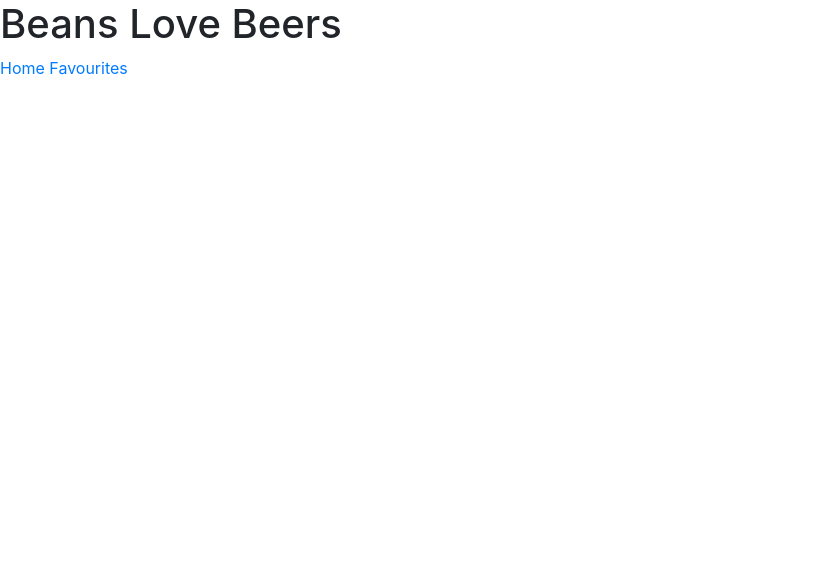
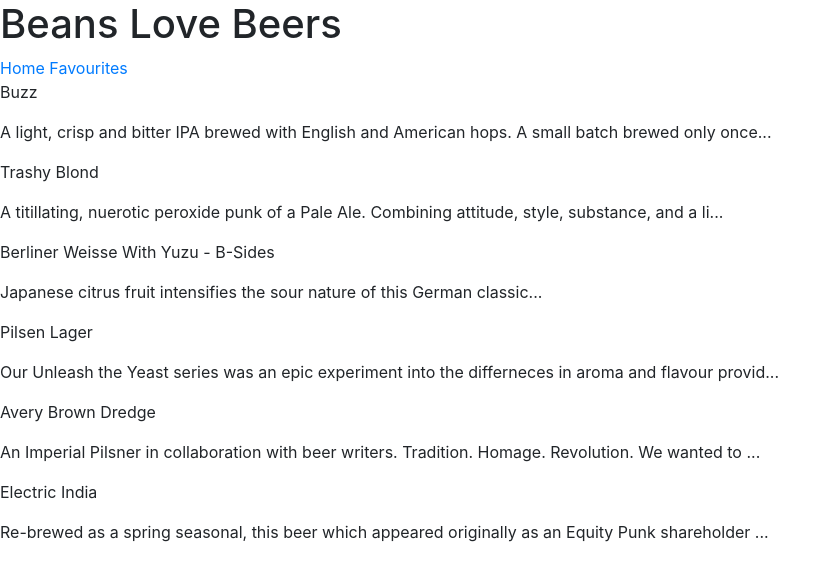
Before and after one commit to Nancy4510/BeansLoveBeers-Client, a website built with webpack: page index.html in a window 1280 px wide. Shown: the whole page, without its empty margins (0-831 px from the left). Built offline with nearby package versions, Linux system fonts and the light colour scheme.

Commit message:
Modifying the index.htlm file
Continuing to modify the html file

```diff
--- a/index.html
+++ b/index.html
@@ -17,5 +17,48 @@
         <a href="#">Home</a>
         <a href="#">Favourites</a>
       </nav>
+
+      <div class="buzz">
+        <section id = 'buzz'>
+          <p>Buzz</p>
+            <p>A light, crisp and bitter IPA brewed with English and American hops. A small batch brewed only once...</p>
+        </section>
+      </div>
+
+      <div class="trashy-blonde">
+        <section id = 'trashy-blonde'>
+          <p>Trashy Blond</p>
+            <p>A titillating, nuerotic peroxide punk of a Pale Ale. Combining attitude, style, substance, and a li...</p>
+        </section>
+      </div>
+
+      <div class="berliner">
+        <section id = 'berliner'>
+          <p>Berliner Weisse With Yuzu - B-Sides</p>
+            <p>Japanese citrus fruit intensifies the sour nature of this German classic...</p>
+        </section>
+      </div>
+
+      <div class="pilsen-lager">
+        <section id = 'pilsen-lager'>
+          <p>Pilsen Lager</p>
+            <p>Our Unleash the Yeast series was an epic experiment into the differneces in aroma and flavour provid...</p>
+        </section>
+      </div>
+
+      <div class="avery-brown-dredge">
+        <section id = 'avery-brown-dredge'>
+          <p>Avery Brown Dredge</p>
+            <p>An Imperial Pilsner in collaboration with beer writers. Tradition. Homage. Revolution. We wanted to ...</p>
+        </section>
+      </div>
+
+      <div class="electric-india">
+        <section id = 'electric-india'>
+          <p>Electric India</p>
+            <p>Re-brewed as a spring seasonal, this beer which appeared originally as an Equity Punk shareholder ...</p>
+        </section>
+      </div>
+
     </body>
 </html>
```
